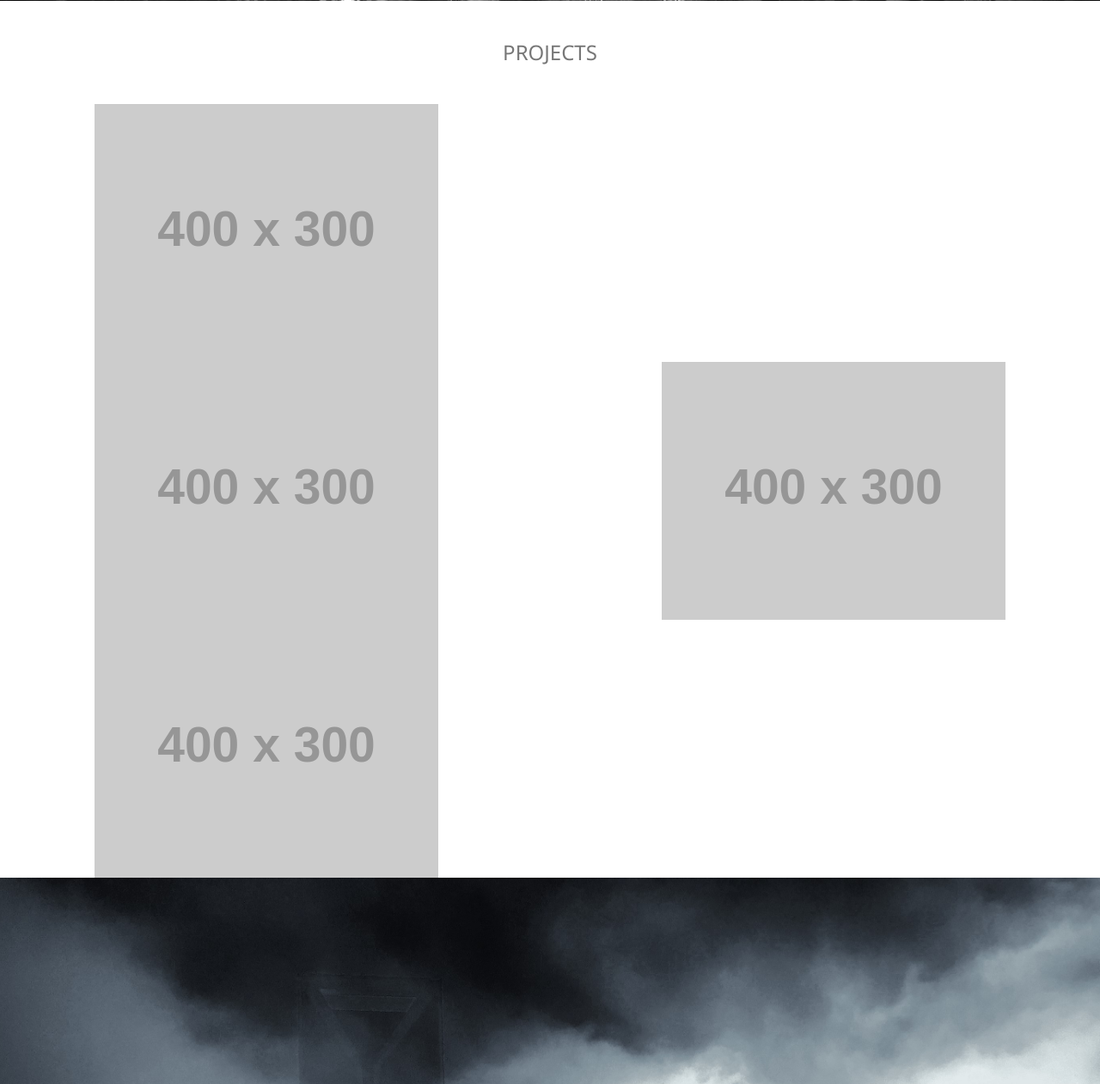
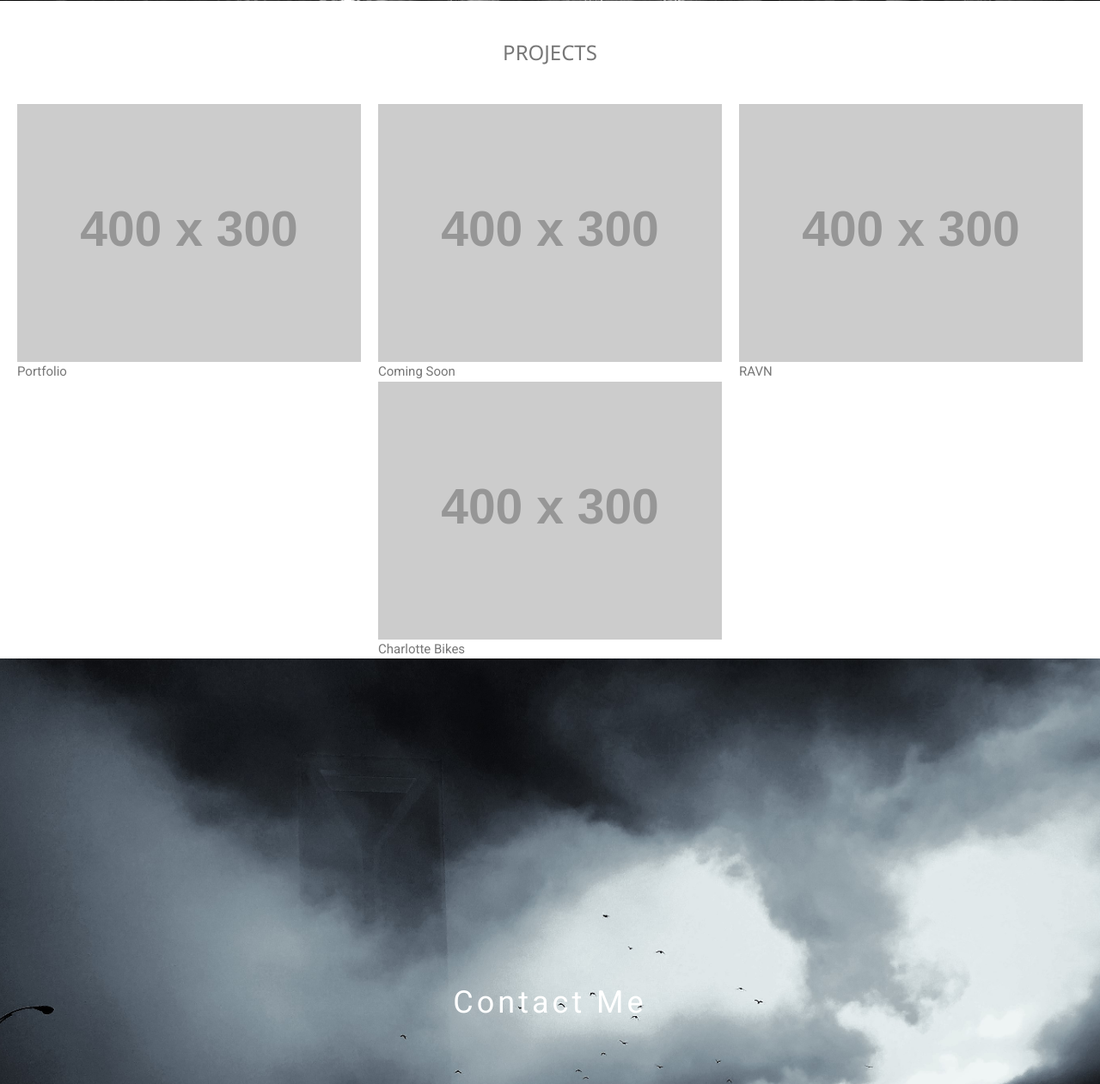
Before and after one commit to namurray1/new-portfolio, a PHP site: page / in a window 1280 px wide. Shown: the part 2448-3709 px from the top of the page at 86% size. Run offline with PHP 8.4, Linux system fonts and the light colour scheme; grey boxes labelled with a size stand in for pictures from a placeholder-image service; some libraries are stand-ins or nearby versions.

Commit message:
fixed the flexbox issue. Everything seems to be working

```diff
--- a/index.html
+++ b/index.html
@@ -119,35 +119,41 @@
 
   <div class="flex-container">
 
-    <div class="container">
+    <div>
+      <!--had container here-->
       <img src='https://placehold.it/400x300/000000/ffffff?text=Coming%20Soon' alt='' />
       <div class="overlay1">
         <div class="text">Portfolio</div>
       </div>
     </div>
-    <div class="container">
+    <div>
+      <!--had container here-->
       <img src='https://placehold.it/400x300/000000/ffffff?text=Coming%20Soon' alt='' />
       <div class="overlay2">
         <div class="text">Coming Soon</div>
       </div>
     </div>
-    <div class="container">
+    <div>
+      <!--had container here-->
       <img src='https://placehold.it/400x300/000000/ffffff?text=Coming%20Soon' alt='' />
-    </div>
-    <div class="overlay3">
+      <div class="overlay3">
         <div class="text">RAVN</div>
       </div>
-
+    </div>
     <div>
+      <!--had container here-->
       <img src='https://placehold.it/400x300/000000/ffffff?text=Coming%20Soon' alt='' />
-    </div>
-    <div class="overlay4">
+      <div class="overlay4">
         <div class="text">Charlotte Bikes</div>
       </div>
+    </div>
   </div>
 
 
-<!-- Third parallax image goes here -->
+
+
+
+  <!-- Third parallax image goes here -->
 
   <div class="bgimg-3 w3-display-container">
     <div class="w3-display-middle">
--- a/style.css
+++ b/style.css
@@ -51,23 +51,17 @@ html {
   cursor: pointer;
 }
 
-
 /* flexbox container for projects */
 
 .flex-container {
   display: flex;
-  height: 900px;
-  flex-direction: column;
+  height: auto;
+  flex-direction: row;
   justify-content: center;
-  align-items:center;
-  align-content: center;
-  flex-wrap: wrap;
-  /* align-self:auto; */
-
-  /* margin: 50px; */
+  flex-flow: row wrap;
 }
 
-.flex-container > div {
+.flex-container>div {
   margin: 0 10px 0;
   /* width: 400px;
   height: 400px; */
@@ -83,7 +77,7 @@ html {
   }
 }
 
-.container {
+/* .container {
   position: relative;
   width: 50%;
 }
@@ -160,13 +154,13 @@ html {
   transform: translate(-50%, -50%);
   -ms-transform: translate(-50%, -50%);
   text-align: center;
-}
+} */
 
 #myBtn {
   display: none;
   position: fixed;
   bottom: 20px;
-  right:30px;
+  right: 30px;
   z-index: 99;
   border: none;
   outline: none;
```
